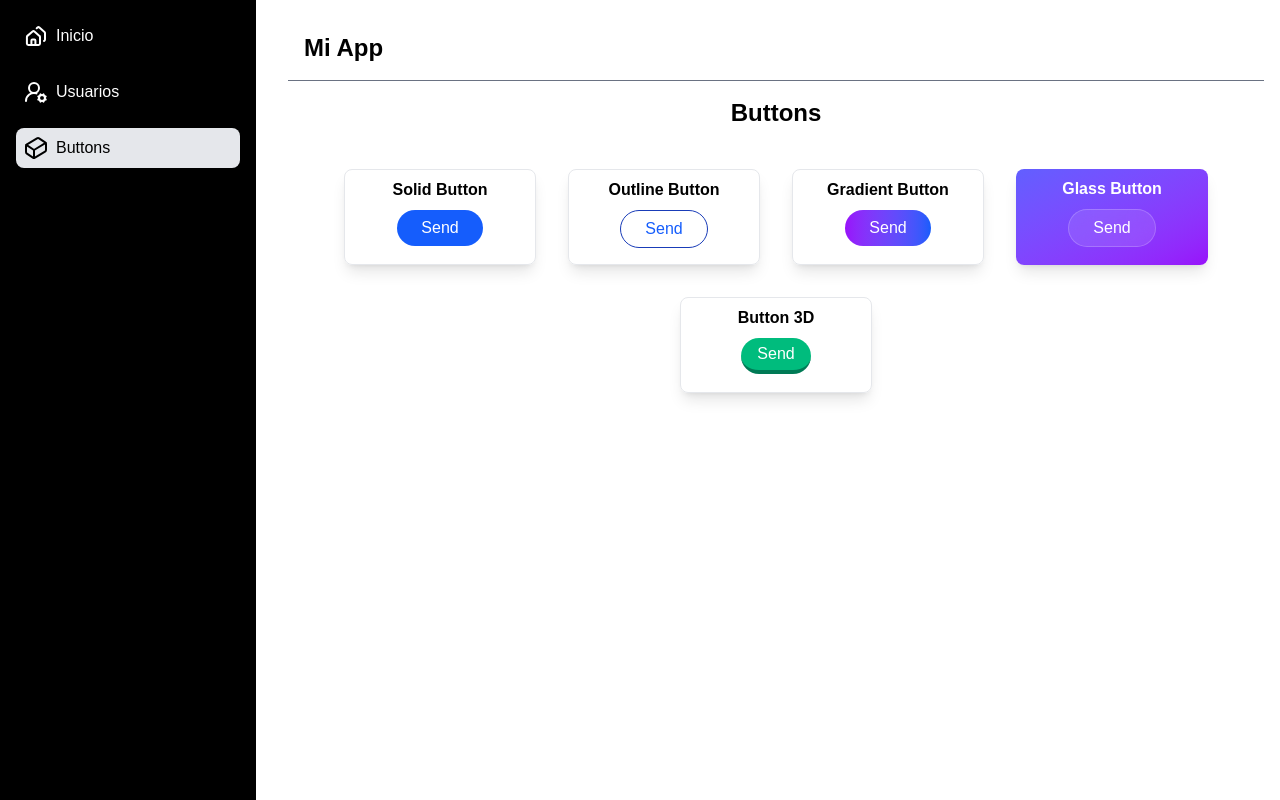
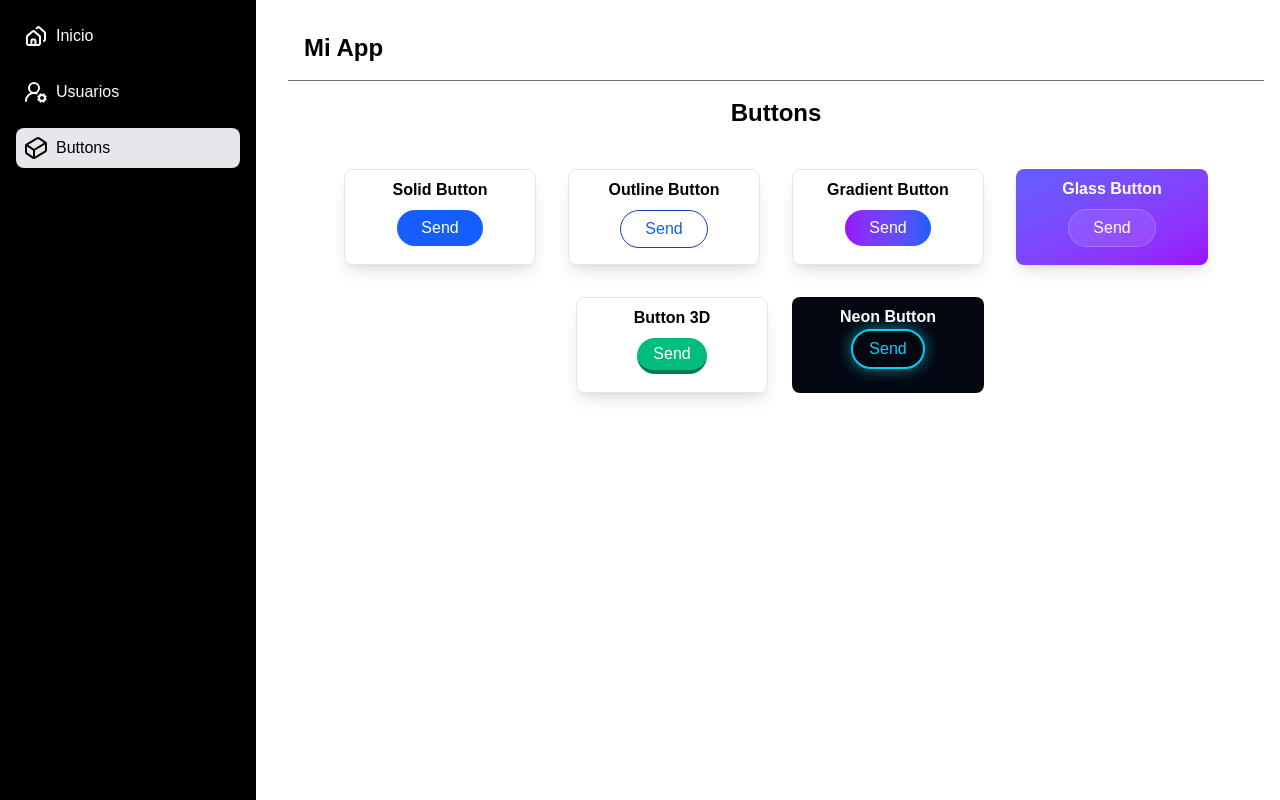
Before and after one commit to alejandro-v02/PixelCraft, a React (Vite) app: page / in a window 1280 px wide. Both pictures are taken after a click on the element "Buttons". Built offline with nearby package versions, Linux system fonts and the light colour scheme.

Commit message:
add neon glow button style

```diff
--- a/src/modules/Buttons.jsx
+++ b/src/modules/Buttons.jsx
@@ -45,6 +45,14 @@ function    Buttons(){
                     border-b-4 border-emerald-700 active:border-b-0 active:traslate-y-1"
                     >Send</button>
                 </div>
+
+                <div className="bg-gray-950  mt-2 rounded-lg items-center flex flex-col w-48 h-24" >
+                    <h3 className="mt-2 font-bold text-white" >Neon Button</h3>
+                    <button className="text-cyan-400 px-4 py-1.5 rounded-full cursor-pointer
+                    bg-transparent border-2 border-cyan-400 shadow-[0_0_15px_rgba(34,211,238,0.6)]
+                    hover:shadow-[0_0_25px_rgba(34,211,238,0.9)] transition-all duration-500"
+                    >Send</button>
+                </div>
             </div>
         </div>
     )
```
